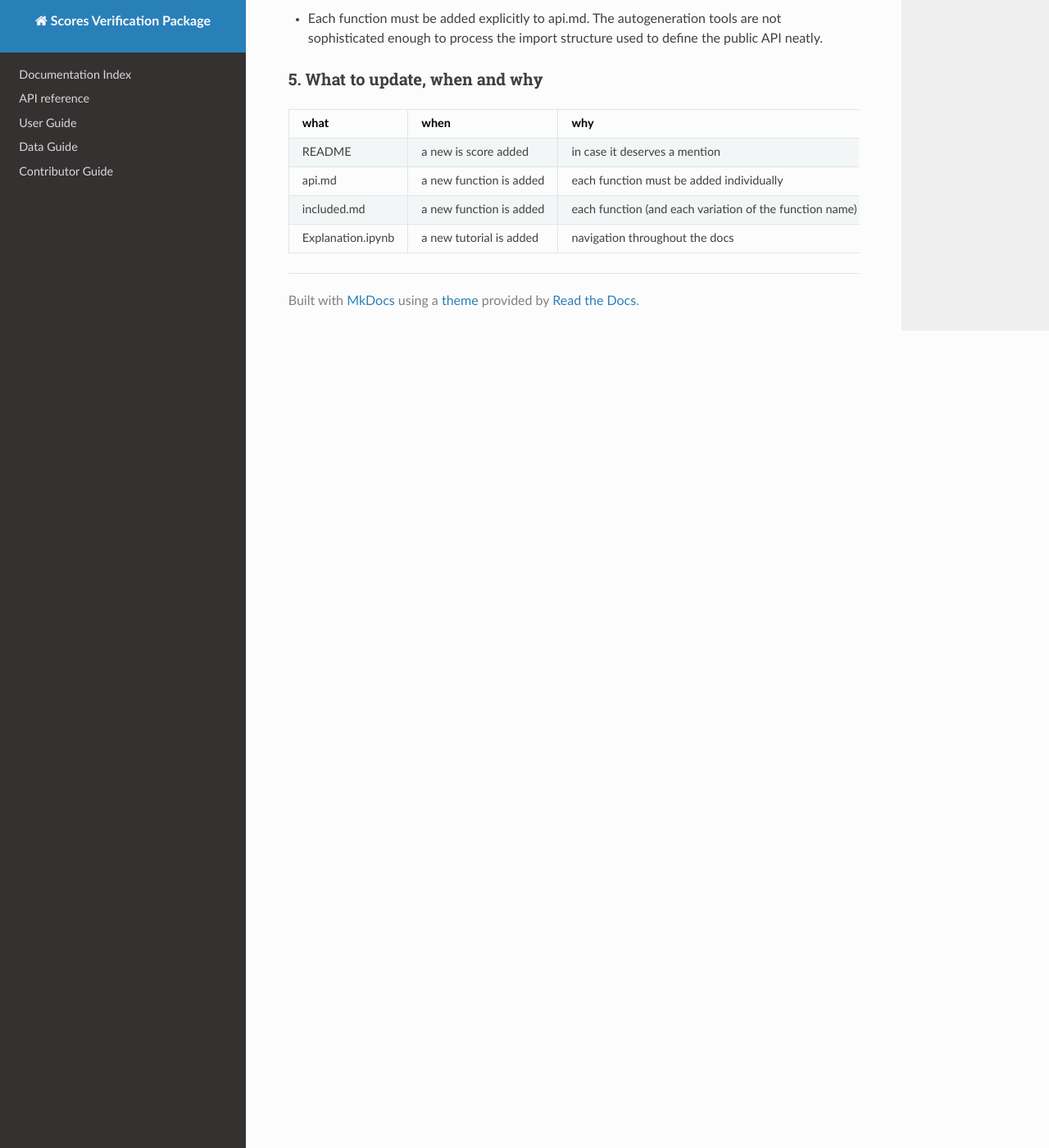
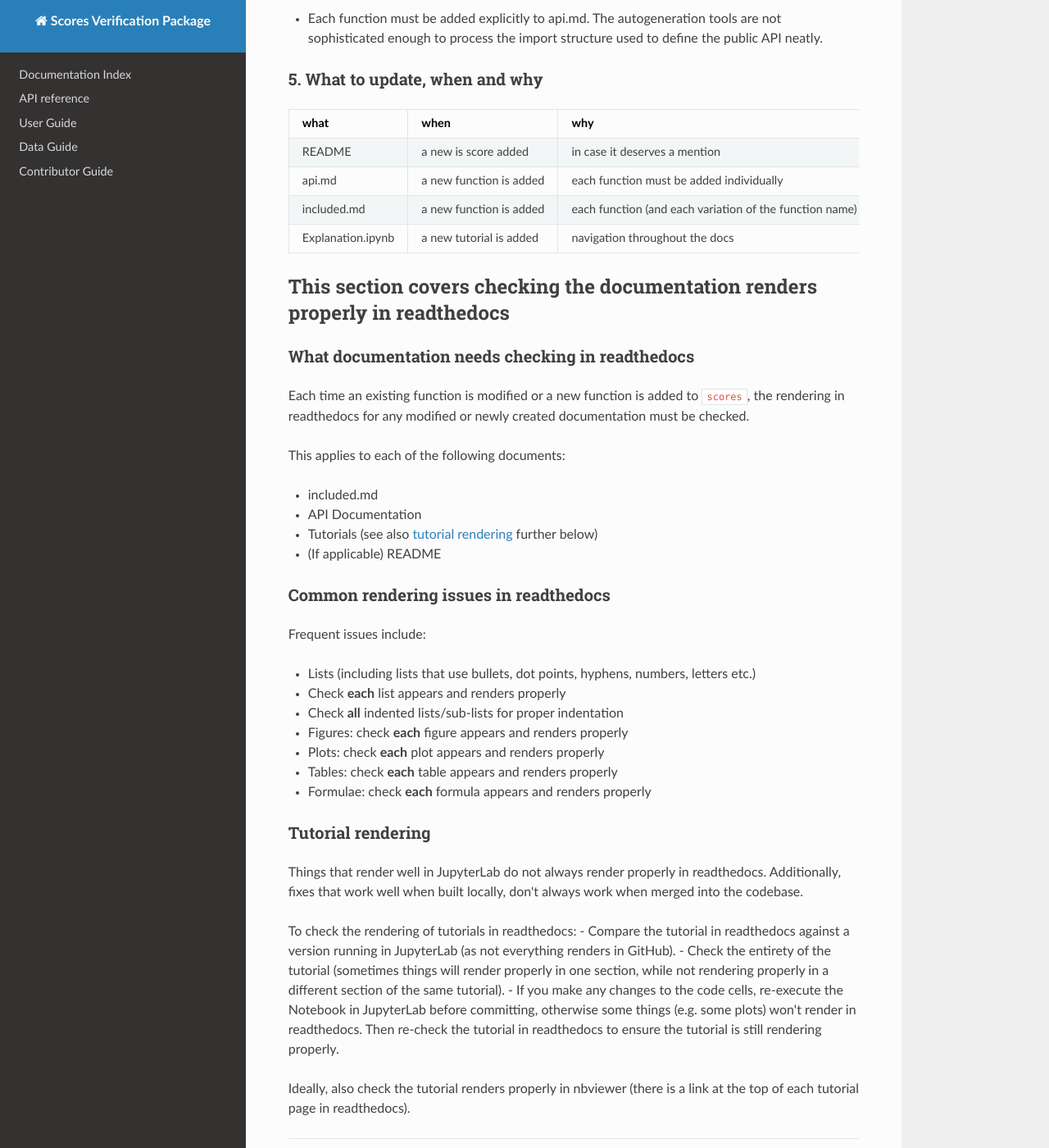
Before and after one commit to nci/scores, an MkDocs documentation site: the page built from docs/maintainer.md, in a window 1280 px wide and 1400 px high, scrolled down 1993 px. Shown: the whole window at 82% size. Built offline with MkDocs 1.6.1, drawn with Linux system fonts in a browser that asks for light colours; nearby versions of some CDN libraries.

Commit message:
Updates maintainer.md to include information about rendering in readthedocs

```diff
--- a/docs/maintainer.md
+++ b/docs/maintainer.md
@@ -77,3 +77,39 @@ Information relevant for package maintenance
 |  api.md                  |  a new function is added | each function must be added individually
 |  included.md             |  a new function is added | each function (and each variation of the function name) must be added individually
 |  Explanation.ipynb       |  a new tutorial is added | navigation throughout the docs
+
+## This section covers checking the documentation renders properly in readthedocs
+
+### What documentation needs checking in readthedocs
+
+Each time an existing function is modified or a new function is added to `scores`, the rendering in readthedocs for any modified or newly created documentation must be checked.
+
+This applies to each of the following documents:
+
+  - included.md
+  - API Documentation
+  - Tutorials (see also [tutorial rendering](#Tutorial-rendering) further below)
+  - (If applicable) README
+
+### Common rendering issues in readthedocs
+
+Frequent issues include:
+
+- Lists (including lists that use bullets, dot points, hyphens, numbers, letters etc.)
+  - Check **each** list appears and renders properly
+  - Check **all** indented lists/sub-lists for proper indentation
+- Figures: check **each** figure appears and renders properly
+- Plots: check **each** plot appears and renders properly
+- Tables: check **each** table appears and renders properly
+- Formulae: check **each** formula appears and renders properly
+
+### Tutorial rendering
+
+Things that render well in JupyterLab do not always render properly in readthedocs. Additionally, fixes that work well when built locally, don't always work when merged into the codebase.
+
+To check the rendering of tutorials in readthedocs:
+  - Compare the tutorial in readthedocs against a version running in JupyterLab (as not everything renders in GitHub).
+  - Check the entirety of the tutorial (sometimes things will render properly in one section, while not rendering properly in a different section of the same tutorial).
+  - If you make any changes to the code cells, re-execute the Notebook in JupyterLab before committing, otherwise some things (e.g. some plots) won't render in readthedocs. Then re-check the tutorial in readthedocs to ensure the tutorial is still rendering properly.
+
+Ideally, also check the tutorial renders properly in nbviewer (there is a link at the top of each tutorial page in readthedocs).
```
